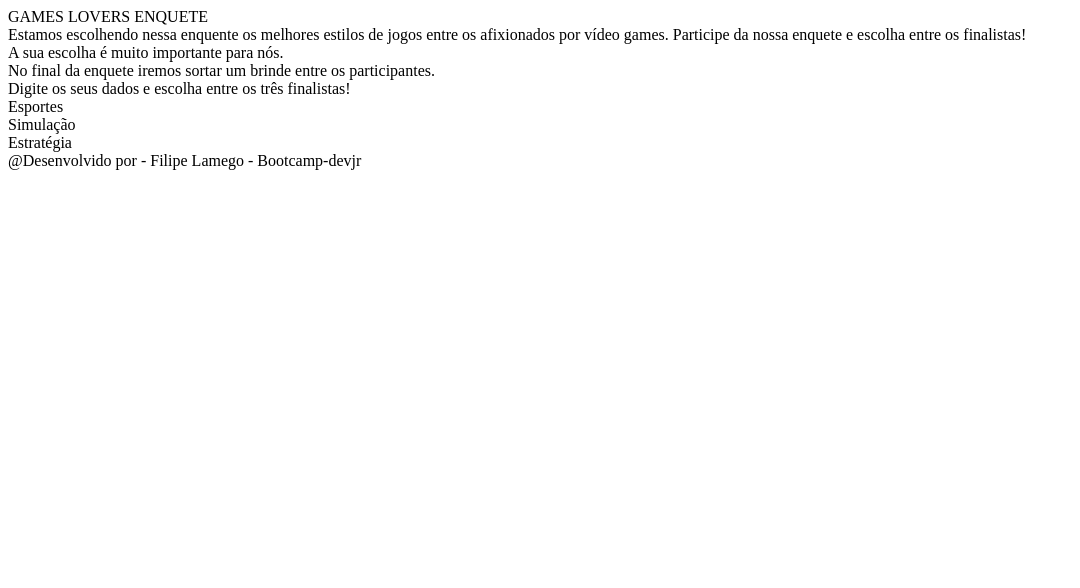
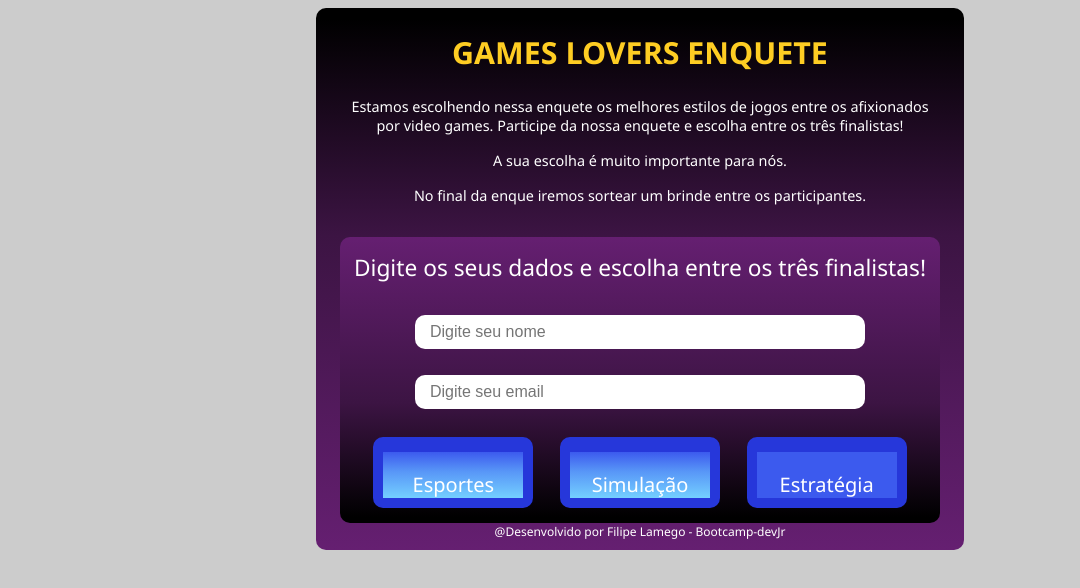
Before and after one commit to filipelamego/bootcamp-devjr-prj2, a plain HTML site: page index.html in a window 1280 px wide. Shown: the whole page, without its empty margins (0-1080 px from the left). Drawn offline with Linux system fonts and the light colour scheme.

Commit message:
closes #2 - Paleta de cores e CSS Externo
git commit -m closes

```diff
--- a/index.html
+++ b/index.html
@@ -1,38 +1,58 @@
 <!DOCTYPE html>
 <html lang="pt-br">
+
 <head>
     <meta charset="UTF-8">
     <meta name="viewport" content="width=device-width, initial-scale=1.0">
     <title>Projeto 2 - Módulo 1</title>
+    <link rel="stylesheet" href="style.css">
 </head>
+
 <body>
     <div class="container">
-        <div class="title">
+        <div class="header">
             GAMES LOVERS ENQUETE
         </div>
-        <div>
-            Estamos escolhendo nessa enquente os melhores estilos de jogos entre os afixionados por vídeo games.
-            Participe da nossa enquete e escolha entre os finalistas!<br>
-            A sua escolha é muito importante para nós.<br>
-            No final da enquete iremos sortar um brinde entre os participantes.
+        <div class="header-text">
+            Estamos escolhendo nessa enquete os melhores estilos de jogos entre os afixionados por video games.
+            Participe da nossa enquete e escolha entre os três finalistas!
+        </div>
+        <div class="header-text">
+            A sua escolha é muito importante para nós.
+        </div>
+        <div class="header-text">
+            No final da enque iremos sortear um brinde entre os participantes.
         </div>
         <div class="flex-container">
-            <div class="flex-title">
+            <div class="header-subtitle">
                 Digite os seus dados e escolha entre os três finalistas!
             </div>
-            <div class="votos">
-                Esportes
+            <div>
+                <input type="text" placeholder="Digite seu nome" />
             </div>
-            <div class="votos">
-                Simulação
+            <div>
+                <input type="text" placeholder="Digite seu email" />
             </div>
-            <div class="votos">
-                Estratégia
+            <div class="sub-header">
+                <div id="esporte">
+                    <div>
+                        Esportes
+                    </div>
+                </div>
+                <div id="simulacao">
+                    <div>
+                        Simulação
+                    </div>
+                </div>
+                <div id="estrategia">
+                    <div>
+                        Estratégia
+                    </div>
+                </div>
             </div>
         </div>
-        <div>
-            @Desenvolvido por - Filipe Lamego - Bootcamp-devjr
-        </div>
+        <div>@Desenvolvido por Filipe Lamego - Bootcamp-devJr</div>
     </div>
 </body>
+
 </html>
--- /dev/null
+++ b/style.css
@@ -0,0 +1,129 @@
+body {
+    background-color: #CCCCCC;
+    align-items: center;
+    text-align: center;
+    font-family: 'Segoe UI', Tahoma, Geneva, Verdana, sans-serif;
+}
+
+button {
+    background-color: #1D0C20;
+    color: #FFF;
+    font-size: 1rem;
+
+    border-radius: 10px;
+
+    height: 2.5rem;
+    width: 60%;
+    margin-bottom: 8px;
+}
+
+button:hover {
+    cursor: pointer;
+    background-color: #2A1440;
+}
+
+input {
+    width: 70%;
+    height: 4px;
+    padding: 0.9375rem;
+    font-size: 1rem;
+    border-radius: 10px;
+    border: 0;
+    margin: 13px;
+}
+
+input:focus {
+    outline: none;
+    box-shadow: 0 0 10px #3D5CEF;
+}
+
+.container {
+    background: rgb(0, 0, 0);
+    background: linear-gradient(180deg, rgba(0, 0, 0, 1) 2%, rgba(60, 20, 67, 1) 42%, rgba(101, 31, 113, 1) 100%);
+    margin: auto;
+    width: 600px;
+
+    color: #FFF;
+
+    border-radius: 10px;
+    overflow: hidden;
+
+    padding: 1.5rem 1.5rem 0.6rem 1.5rem;
+    font-size: 12px;
+}
+
+.flex-container {
+    background: rgb(0, 0, 0);
+    background: linear-gradient(0deg, rgba(0, 0, 0, 1) 2%, rgba(60, 20, 67, 1) 42%, rgba(101, 31, 113, 1) 100%);
+    margin-top: 2rem;
+    border-radius: 10px;
+}
+
+.header {
+    color: #FECD23;
+    font-size: 1.9rem;
+    font-weight: 600;
+    margin-bottom: 1.5rem;
+}
+
+.header-subtitle {
+    font-size: 1.42rem;
+    margin-bottom: 1.2rem;
+    padding-top: 15px;
+}
+
+.header-text {
+    margin-bottom: 1rem;
+    font-size: 0.9rem;
+}
+
+.sub-header {
+    display: flex;
+    flex-direction: row;
+    padding: 15px 20px;
+    justify-content: space-around;
+}
+
+#esporte {
+    background: rgb(60, 90, 238);
+    background: linear-gradient(180deg, rgba(60, 90, 238, 1) 0%, rgba(88, 150, 247, 1) 42%, rgba(116, 207, 255, 1) 100%);
+    font-size: 1.25rem;
+
+    border: #2637DA;
+    border-radius: 10px;
+    border-style: solid;
+    border-width: 15px 10px 10px 10px;
+
+    float: left;
+    width: 25%;
+    padding-top: 1.2rem;
+}
+
+#simulacao {
+    background: rgb(60, 90, 238);
+    background: linear-gradient(180deg, rgba(60, 90, 238, 1) 0%, rgba(88, 150, 247, 1) 42%, rgba(116, 207, 255, 1) 100%);
+    font-size: 1.25rem;
+
+    border: #2637DA;
+    border-radius: 10px;
+    border-style: solid;
+    border-width: 15px 10px 10px 10px;
+
+    float: middle;
+    width: 25%;
+    padding-top: 1.2rem;
+}
+
+#estrategia {
+    background: rgb(60, 90, 238);
+    font-size: 1.25rem;
+
+    border: #2637DA;
+    border-radius: 10px;
+    border-style: solid;
+    border-width: 15px 10px 10px 10px;
+
+    float: right;
+    width: 25%;
+    padding-top: 1.2rem;
+}
```
Also changed, not shown: module02-project-desktop.png (added), module02-project-mobile.png (added).
